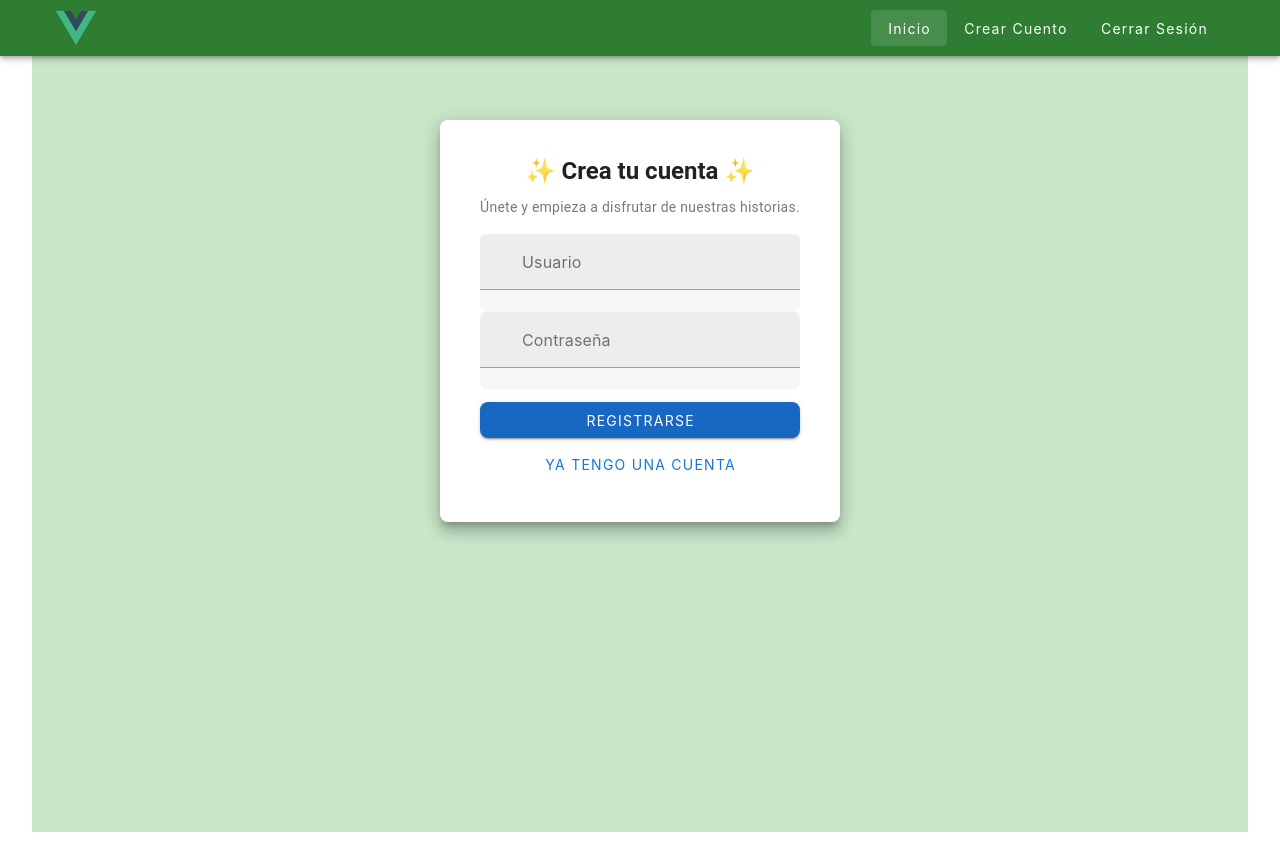
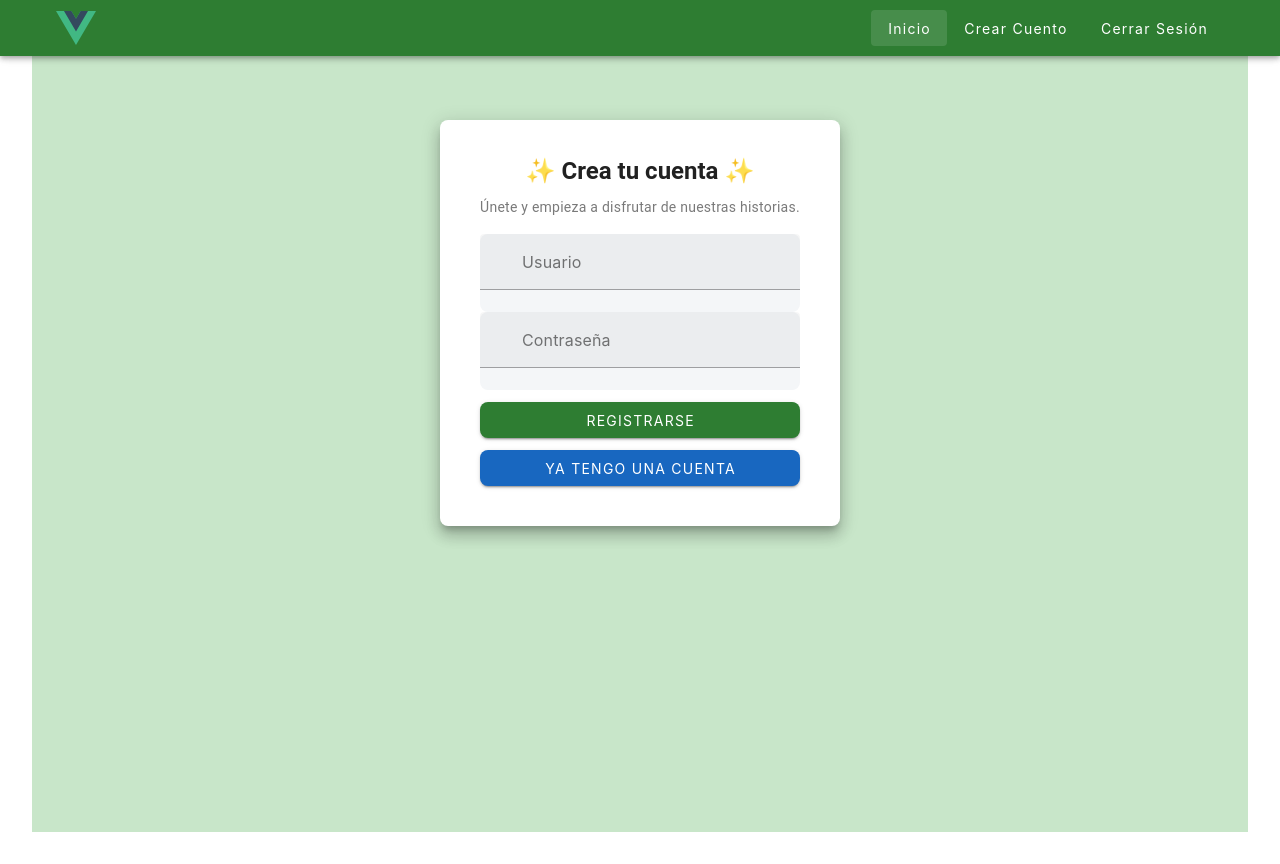
Before and after one commit to jd-becerra/collabtales, a Vue app: page / in a window 1280 px wide. Both pictures are taken after a click on the button "CREAR UNA CUENTA". Built offline with nearby package versions, Linux system fonts and the light colour scheme; no server answers.

Commit message:
Refactor EditarCuento component; update routing and replace deprecated views with new view files

```diff
--- a/src/views/InicioSesion.vue
+++ b/src/views/InicioSesionview.vue
@@ -24,11 +24,11 @@
                 required
                 class="custom-input"
               />
-              <v-btn block color="primary" class="mt-3 rounded-lg" type="submit" :disabled="loading">
+              <v-btn block color="green-darken-3" class="mt-3 rounded-lg" type="submit" :disabled="loading">
                 <v-progress-circular v-if="loading" indeterminate color="white" size="20" class="mr-2" />
                 Registrarse
               </v-btn>
-              <v-btn block variant="text" class="mt-2 text-blue-darken-2" @click="showRegister = false">
+              <v-btn block color="primary" class="mt-3 rounded-lg" @click="showRegister = false">
                 Ya tengo una cuenta
               </v-btn>
             </v-form>
@@ -61,7 +61,7 @@
                 <v-progress-circular v-if="loading" indeterminate color="white" size="20" class="mr-2" />
                 Iniciar sesión
               </v-btn>
-              <v-btn block variant="text" class="mt-2 text-blue-darken-2" @click="showRegister = true">
+              <v-btn block color="blue-darken-3" class="mt-3 rounded-lg" @click="showRegister = true">
                 Crear una cuenta
               </v-btn>
             </v-form>
```
Also changed, not shown: src/router/index.ts (+4 -4 lines), src/views/EditarCuentoview.vue (renamed from src/views/EditarCuento.vue), src/views/PanelInicioview.vue (renamed from src/views/PanelInicio.vue), src/views/PerfilUsuarioview.vue (renamed from src/views/PerfilUsuario.vue), src/views/VerCuentoview.vue (renamed from src/views/VerCuento.vue).
